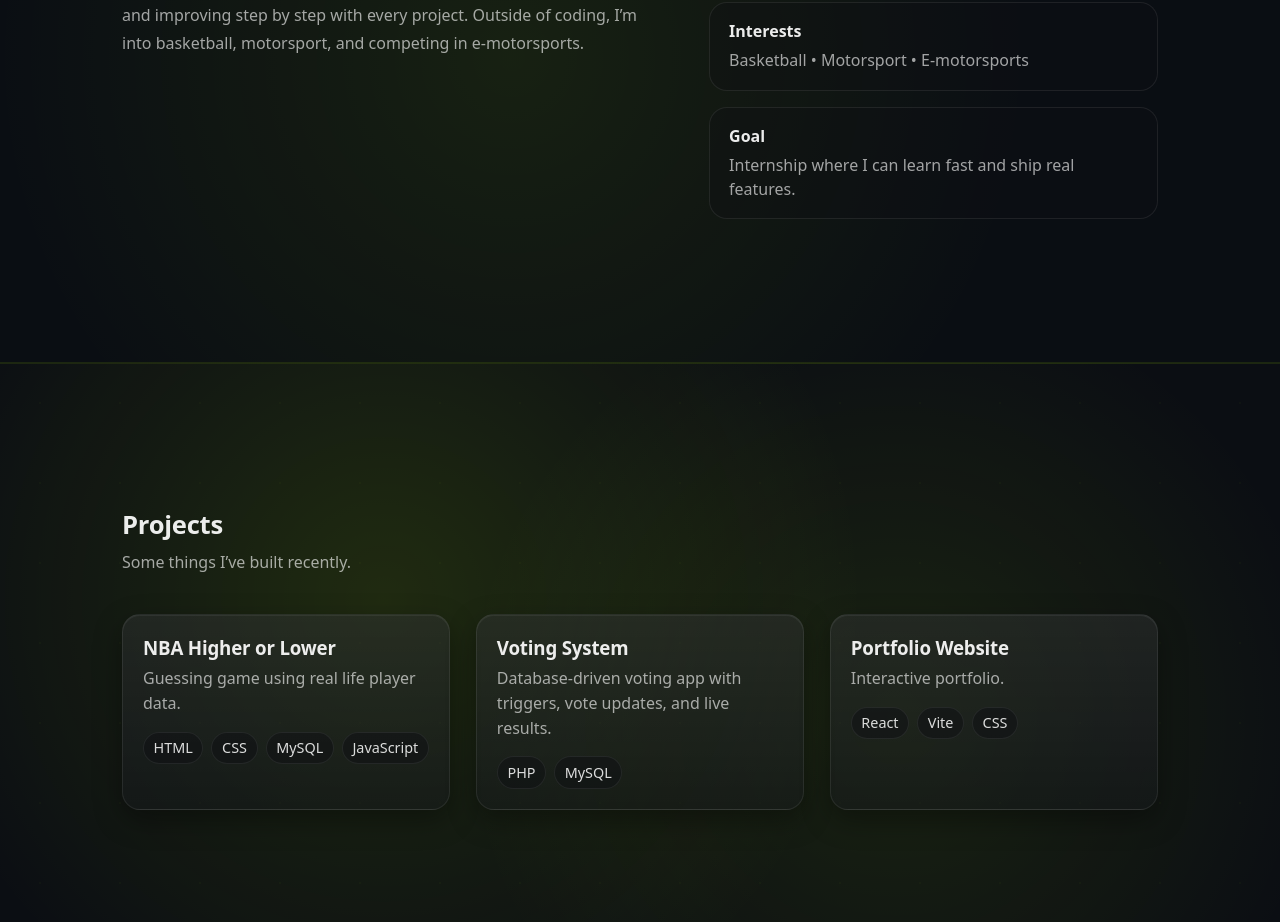
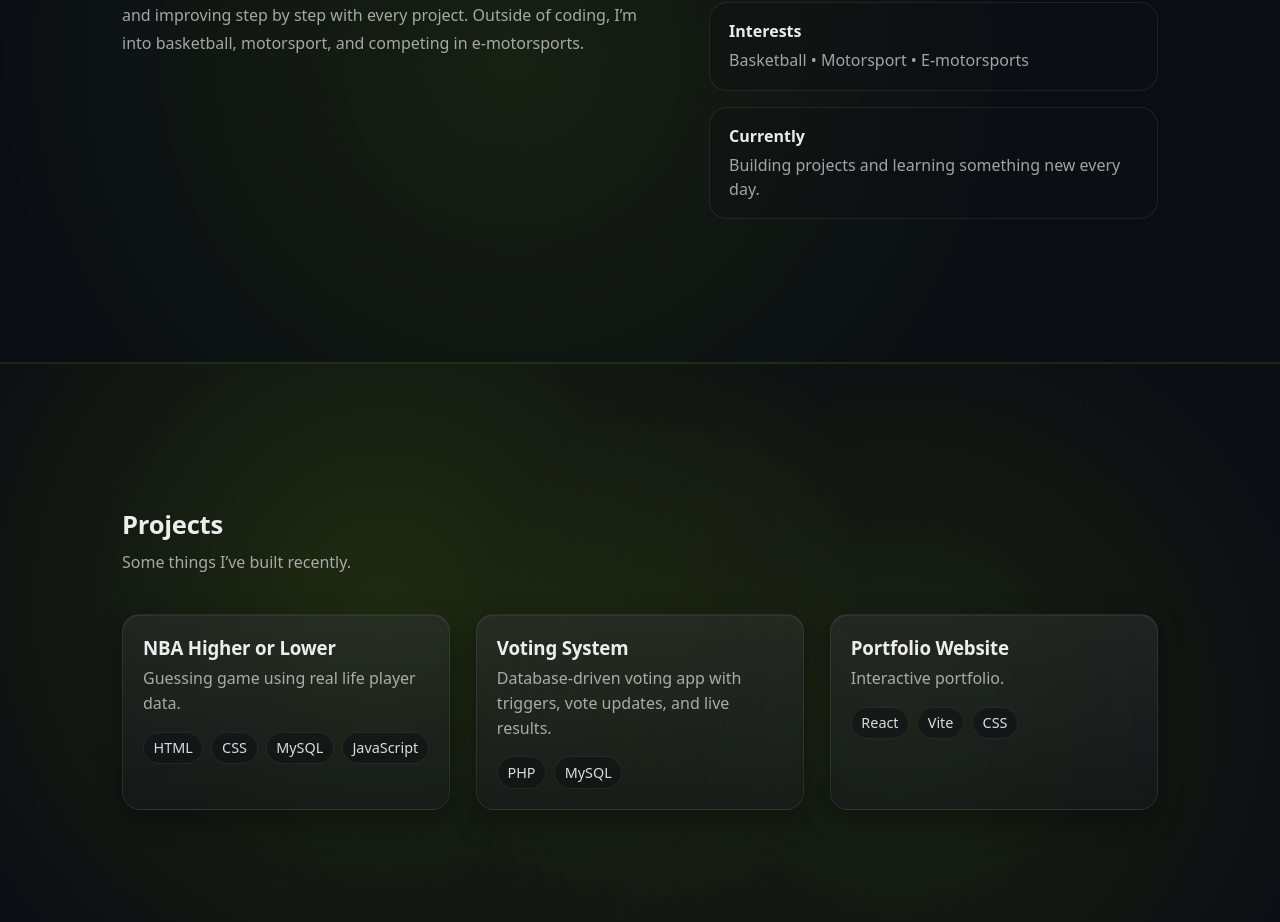
Before and after one commit to KasparKoorits/kaspar-portfolio, a React (Vite) app: page / in a window 1280 px wide. Shown: the part 1047-1969 px from the top of the page. Built offline with nearby package versions, Linux system fonts and the light colour scheme.

Commit message:
Changed About Me text and fixed the shortcuts

```diff
--- a/src/components/About.jsx
+++ b/src/components/About.jsx
@@ -40,8 +40,8 @@ export default function About() {
               <div className="about__cardText">Basketball • Motorsport • E-motorsports</div>
             </div>
             <div className="about__card">
-              <div className="about__cardTitle">Goal</div>
-              <div className="about__cardText">Internship where I can learn fast and ship real features.</div>
+              <div className="about__cardTitle">Currently</div>
+              <div className="about__cardText">Building projects and learning something new every day.</div>
             </div>
           </div>
         </div>
--- a/src/index.css
+++ b/src/index.css
@@ -30,7 +30,9 @@ a { color: inherit; }
 
 main { padding-top: var(--header-h); }
 
-section { scroll-margin-top: calc(var(--header-h) + 26px); }
+section { scroll-margin-top: calc(var(--header-h) + 110px); }
+
+#contact { scroll-margin-top: calc(var(--header-h) - 20px); }
 
 body {
   position: relative;
```
